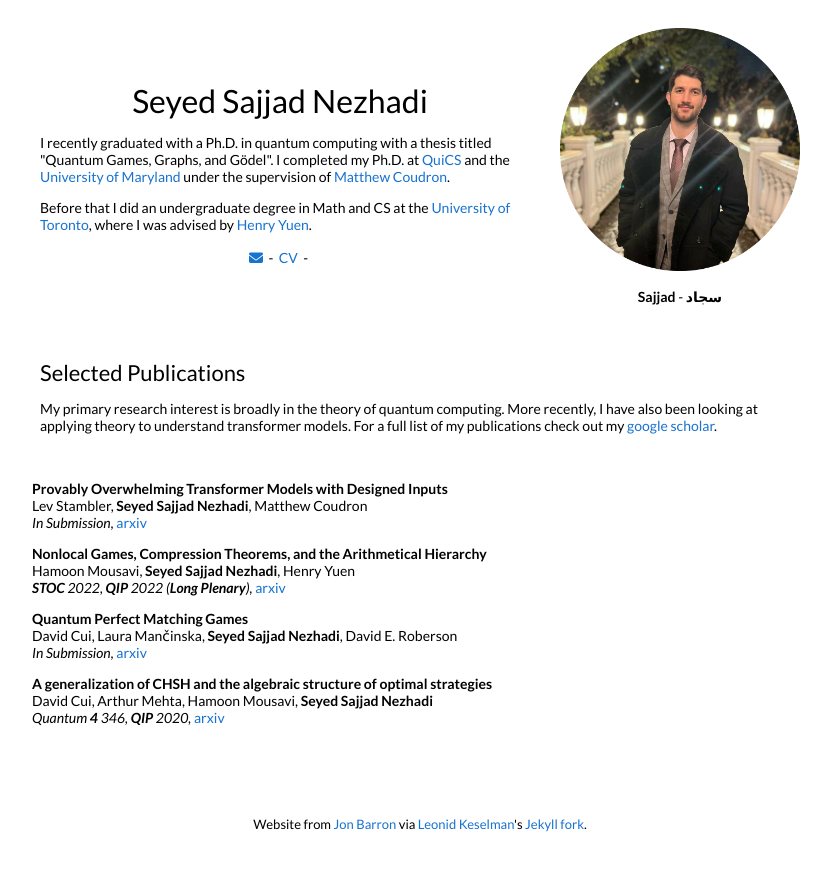
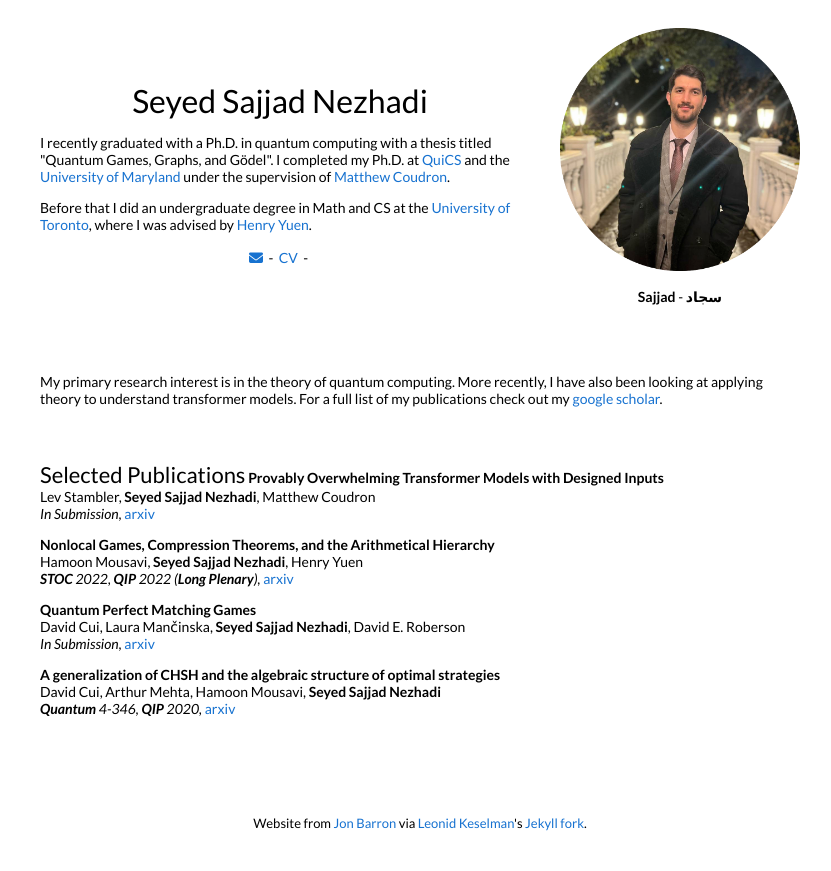
Before and after one commit to sajjad-nezhadi/sajjad-nezhadi.github.io, a Jekyll site: the page built from _posts/2025-02-02-AI.markdown, in a window 1280 px wide. Shown: the top 871 px of the page, without its empty margins (220-1051 px from the left). Built offline with Jekyll 4.4.1, drawn with Linux system fonts in a browser that asks for light colours; nearby versions of some CDN libraries; a style sheet for code colours, icons or effects is not loaded.

Commit message:
Add files via upload

```diff
--- a/_layouts/default.html
+++ b/_layouts/default.html
@@ -55,16 +55,16 @@
         <table style="width:100%;border:0px;border-spacing:0px;border-collapse:separate;margin-right:auto;margin-left:auto;">
           <tr>
             <td style="padding:2.5%;width:100%;vertical-align:middle">
-              <h2>Selected Publications</h2>
               <p>
-                My primary research interest is broadly in the theory of quantum computing. More recently, I have also been looking at applying theory to understand transformer models. For a full list of my publications check out my <a href="https://scholar.google.ca/citations?user=LhRb2usAAAAJ&hl=en">google scholar</a>.
+                My primary research interest is in the theory of quantum computing. More recently, I have also been looking at applying theory to understand transformer models. For a full list of my publications check out my <a href="https://scholar.google.ca/citations?user=LhRb2usAAAAJ&hl=en">google scholar</a>.
               </p>
             </td>
           </tr>
         </table>
         <table style="width:100%;border:0px;border-spacing:0px;border-collapse:separate;margin-right:auto;margin-left:auto;">
           <tr>
-            <td style="padding:1.5%;width:100%;vertical-align:middle">
+            <td style="padding:2.5%;width:100%;vertical-align:middle">
+              <h2>Selected Publications</h2>
               {% for post in site.posts %}
               {% for cat in post.categories %}
               {% if cat == 'research' %}
--- a/_posts/2020-10-23-chshGen.markdown
+++ b/_posts/2020-10-23-chshGen.markdown
@@ -6,6 +6,6 @@
 categories: research
 author: "Seyed Sajjad Nezhadi"
 authors: "David Cui, Arthur Mehta, Hamoon Mousavi, <strong>Seyed Sajjad Nezhadi</strong>"
-venue: "Quantum <strong>4</strong> 346, <strong>QIP</strong> 2020, "
+venue: "<strong>Quantum</strong> 4-346, <strong>QIP</strong> 2020, "
 arxiv: https://arxiv.org/abs/1911.01593
 ---
```
